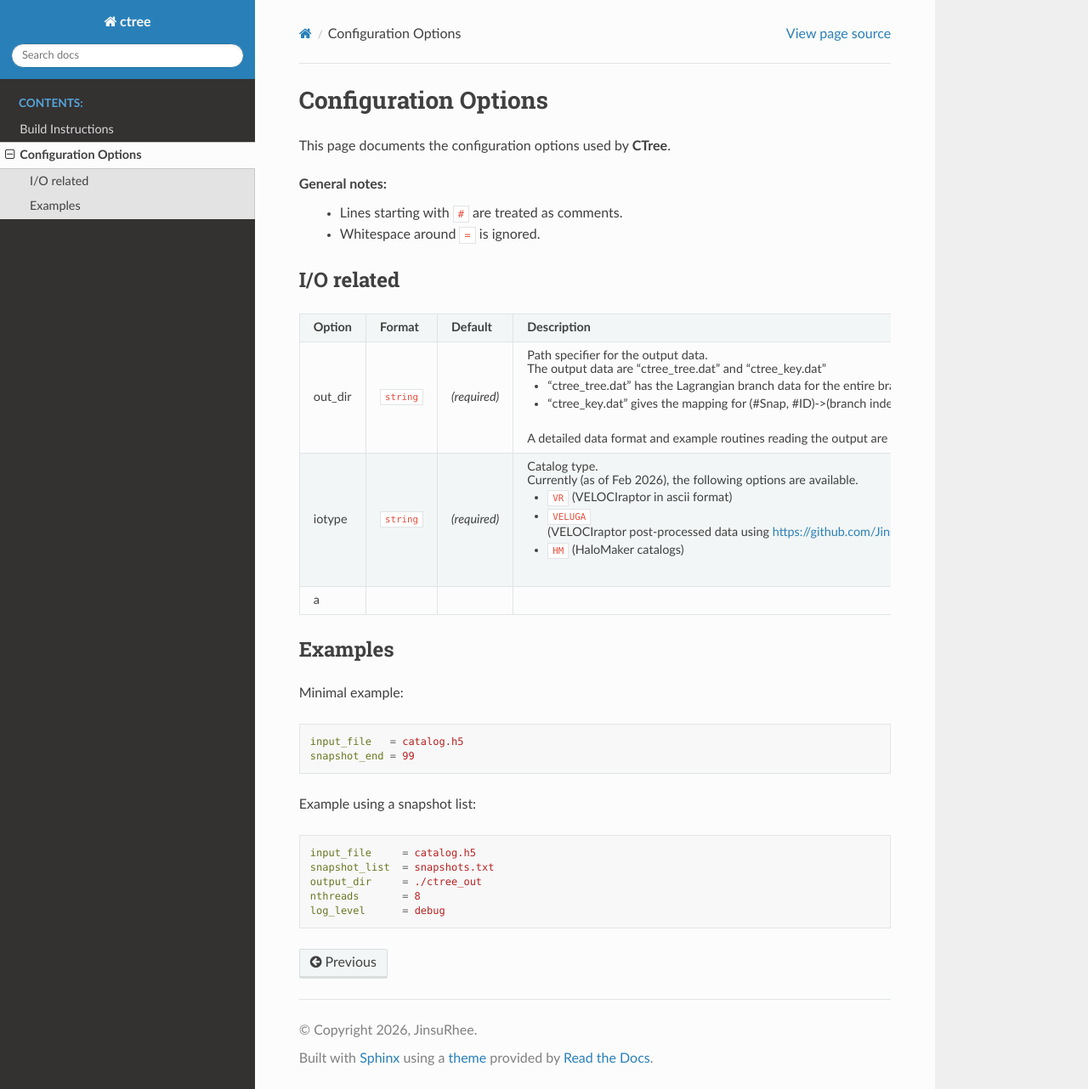
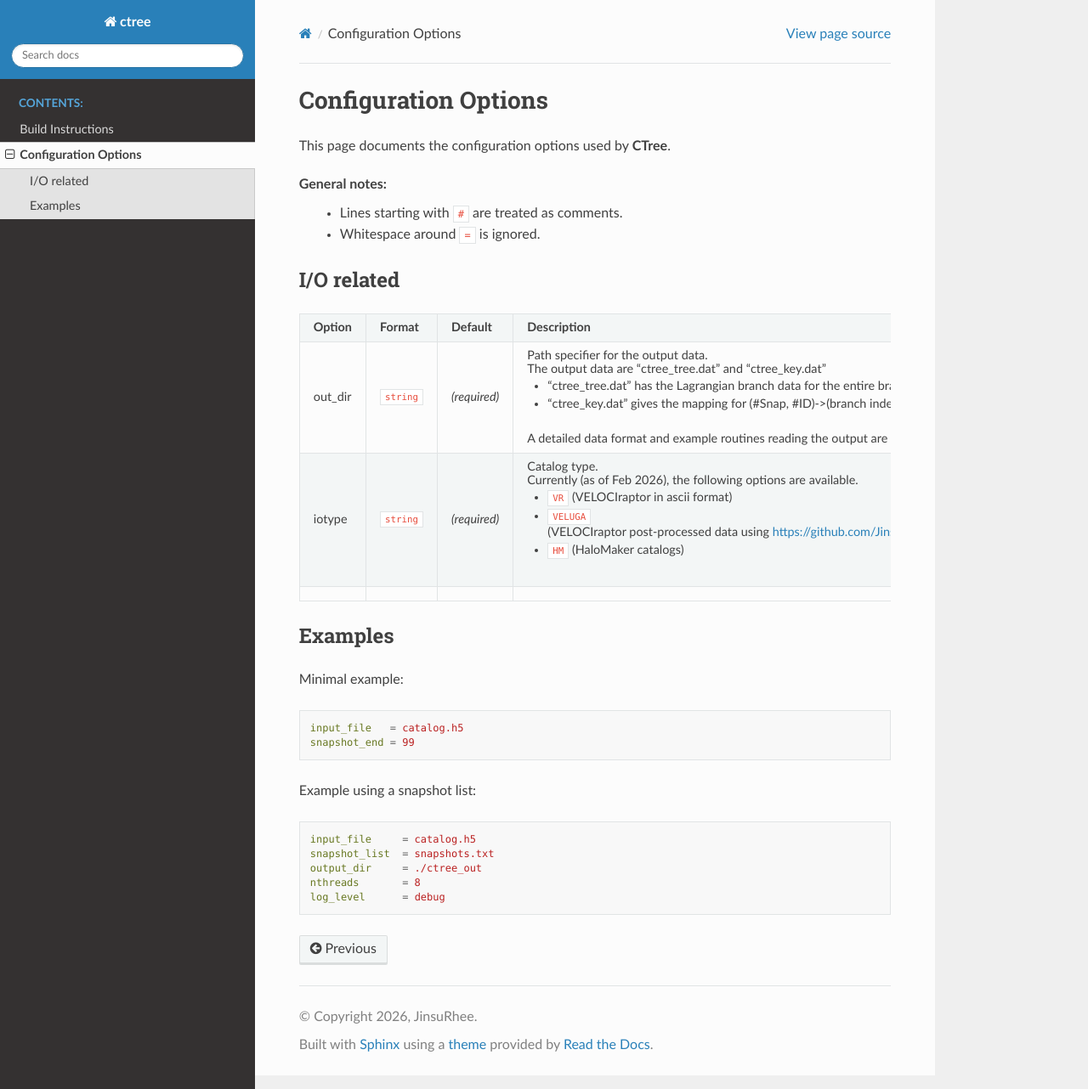
Before and after one commit to JinsuRhee/VELUGA-CTree, a Sphinx documentation site: the page built from docs/configuration.rst, in a window 1280 px wide and 1282 px high. Shown: the whole window at 85% size. Built offline with Sphinx 7.4.7 and the Read the Docs theme 3.1.0, drawn with Linux system fonts in a browser that asks for light colours; pages that are not in the unit, such as notebooks, are missing from menus.

```diff
--- a/docs/configuration.rst
+++ b/docs/configuration.rst
@@ -42,7 +42,7 @@ I/O related
        - ``VELUGA`` (VELOCIraptor post-processed data using https://github.com/JinsuRhee/VELUGA)
        - ``HM`` (HaloMaker catalogs)
 
-   * - a
+   * -
      -
      -
      -
```
